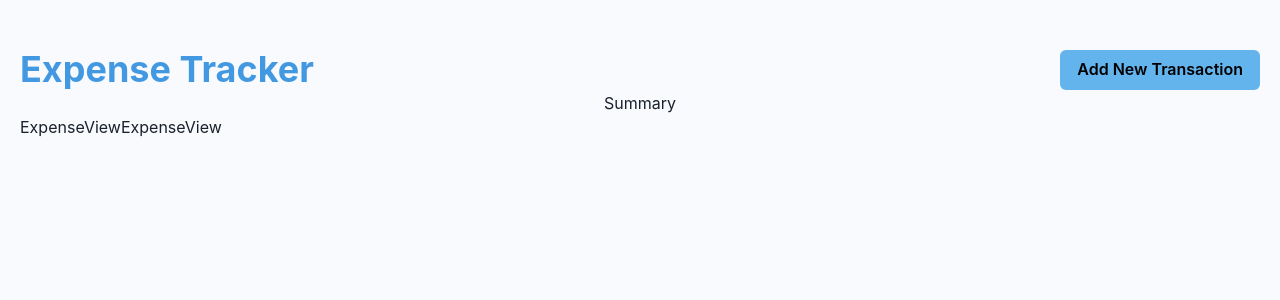
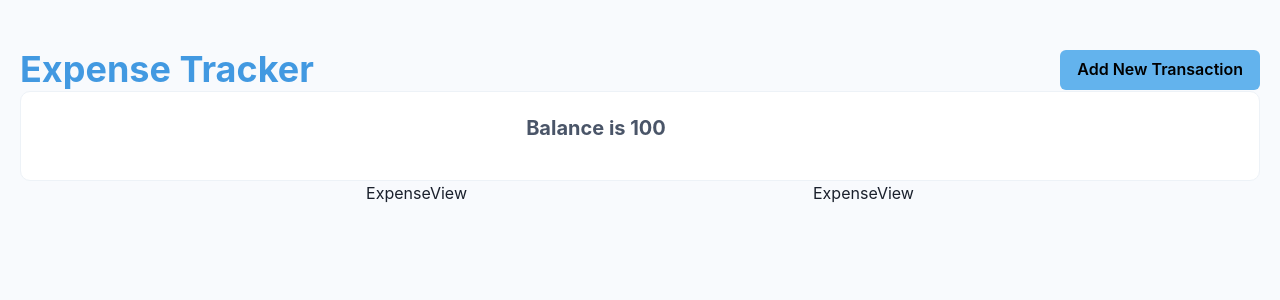
Before and after one commit to Udeme98/Expense-Tracker-App, a React (Vite) app: page / in a window 1280 px wide. Shown: the top 300 px of the page. Built offline with nearby package versions, Linux system fonts and the light colour scheme.

Commit message:
updated Summary.jsx

```diff
--- a/src/components/Home.jsx
+++ b/src/components/Home.jsx
@@ -19,7 +19,12 @@ const Home = () => {
         </Flex>
       </Flex>
       <Summary />
-      <Flex>
+      <Flex
+        w={"full"}
+        alignItems={"flex-start"}
+        justifyContent={"space-evenly"}
+        flexDirection={["column", "column", "column", "row", "row"]}
+      >
         <ExpenseView />
         <ExpenseView />
       </Flex>
--- a/src/components/Summary.jsx
+++ b/src/components/Summary.jsx
@@ -1,4 +1,43 @@
+import { Box, Flex, Heading, Text } from "@chakra-ui/react";
+
 const Summary = () => {
-  return <div>Summary</div>;
+  return (
+    <Box
+      p="6"
+      border={"1px solid"}
+      borderColor={"gray.100"}
+      overflow={"hidden"}
+      borderRadius={"10"}
+      background={"white"}
+      display={"flex"}
+    >
+      <Flex
+        w="full"
+        justifyContent={"center"}
+        alignItems={"center"}
+        flexDirection={{
+          base: "column",
+          sm: "column",
+          md: "column",
+          lg: "row",
+          xl: "row",
+        }}
+      >
+        <Flex
+          flex={1}
+          w={"full"}
+          flexDirection={"column"}
+          alignItems={"center"}
+          justifyContent={"space-evenly"}
+          ml={"-20"}
+          mr={"2"}
+        >
+          <Heading size={"md"} mb={"4"} color={"gray.600"}>
+            Balance is 100
+          </Heading>
+        </Flex>
+      </Flex>
+    </Box>
+  );
 };
 export default Summary;
```
